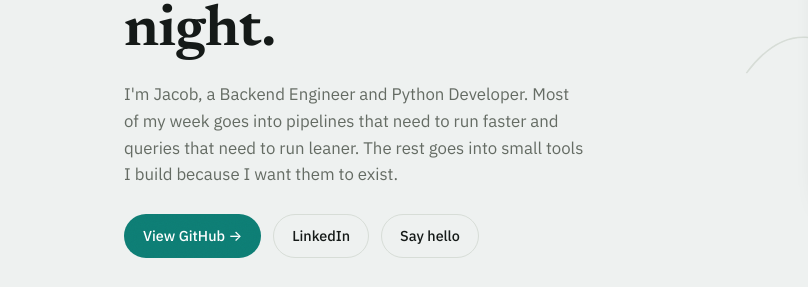
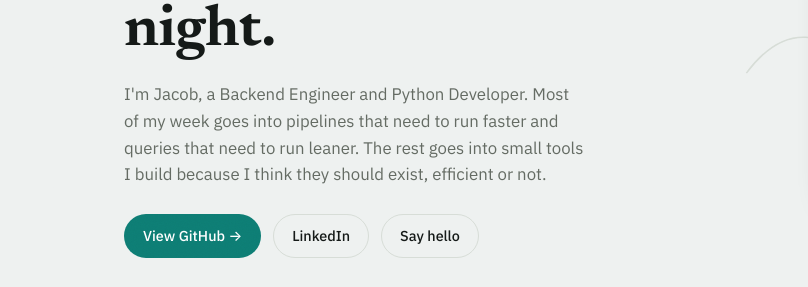
Before and after one commit to Q1-in-Dublin/jacob-gyuwon-GithubPage, a plain HTML site: page index.html in a window 1280 px wide. Shown: the part 292-579 px from the top of the page, 0-808 px from the left. Drawn offline with Linux system fonts and the light colour scheme.

Commit message:
Tie efficiency and craft together in hero copy

```diff
--- a/index.html
+++ b/index.html
@@ -560,7 +560,7 @@
       <div>
         <div class="eyebrow">Backend Engineer · Dublin, Ireland</div>
         <h1>I move data by day.<br>I ship <em>small apps</em> by night.</h1>
-        <p class="lede">I'm Jacob, a Backend Engineer and Python Developer. Most of my week goes into pipelines that need to run faster and queries that need to run leaner. The rest goes into small tools I build because I want them to exist.</p>
+        <p class="lede">I'm Jacob, a Backend Engineer and Python Developer. Most of my week goes into pipelines that need to run faster and queries that need to run leaner. The rest goes into small tools I build because I think they should exist, efficient or not.</p>
         <div class="cta-row">
           <a class="btn btn-primary" href="https://github.com/Q1-in-Dublin" target="_blank" rel="noopener">View GitHub →</a>
           <a class="btn btn-ghost" href="https://www.linkedin.com/in/jacobgyuwonjung/" target="_blank" rel="noopener">LinkedIn</a>
```
